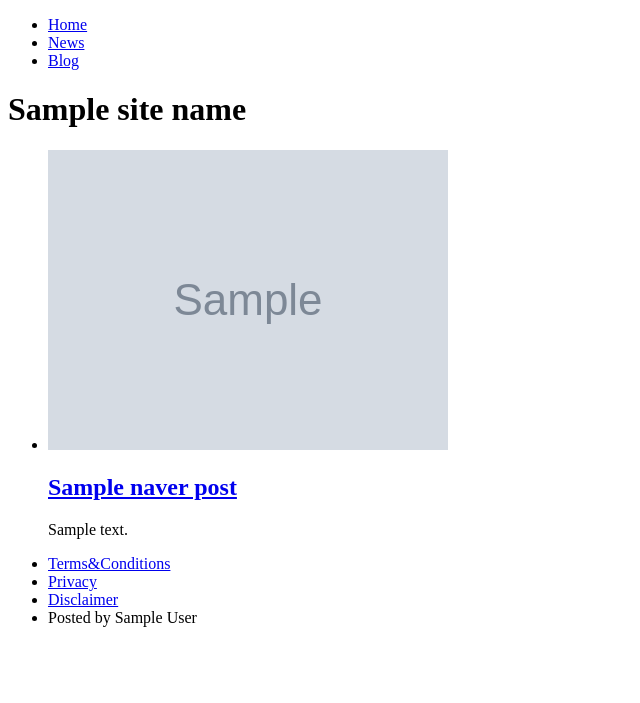
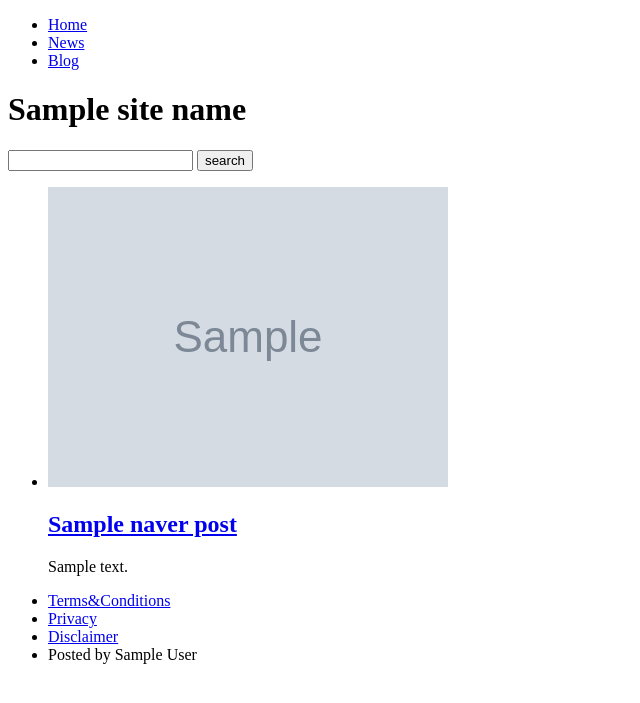
Before and after one commit to pn101/wpsblog, a Django app: template wpsblog/wpsblog/templates/naver_posts/naver_posts_list.html in a window 1280 px wide. Shown: the top 703 px of the page, without its empty margins (0-640 px from the left). Run offline with Django 3.2, Linux system fonts and the light colour scheme; the template is opened without the code that fills it: most values are stand-ins (such as "Sample title", 1, 10 or a date in 2020); grey boxes marked "Sample" are stand-in pictures.

Commit message:
update naver_posts_list.html: added search bar

```diff
--- a/wpsblog/wpsblog/templates/naver_posts/naver_posts_list.html
+++ b/wpsblog/wpsblog/templates/naver_posts/naver_posts_list.html
@@ -4,13 +4,16 @@
 
 {% block content %}
     <h1>{{ site_name }}</h1>
-
+    <form action="{% url 'naver_posts_list' %}" method="GET">
+        <input type="text" name="keyword">
+        <input type="submit" value="search">
+    </form>
     <ul>
         {% for naver_post in naver_posts %}
         <li>
             <img src="{{ naver_post.thumbnail_image_url }}" alt="{{ naver_post.title }}">
             <a href="{{ naver_post.original_url }}"><h2>{{ naver_post.title }}</h2></a>
-
+            <p>{{ naver_post.keyword }}</p>
             <p>{{ naver_post.content }}</p>
                     </li>
         {% endfor %}
```
